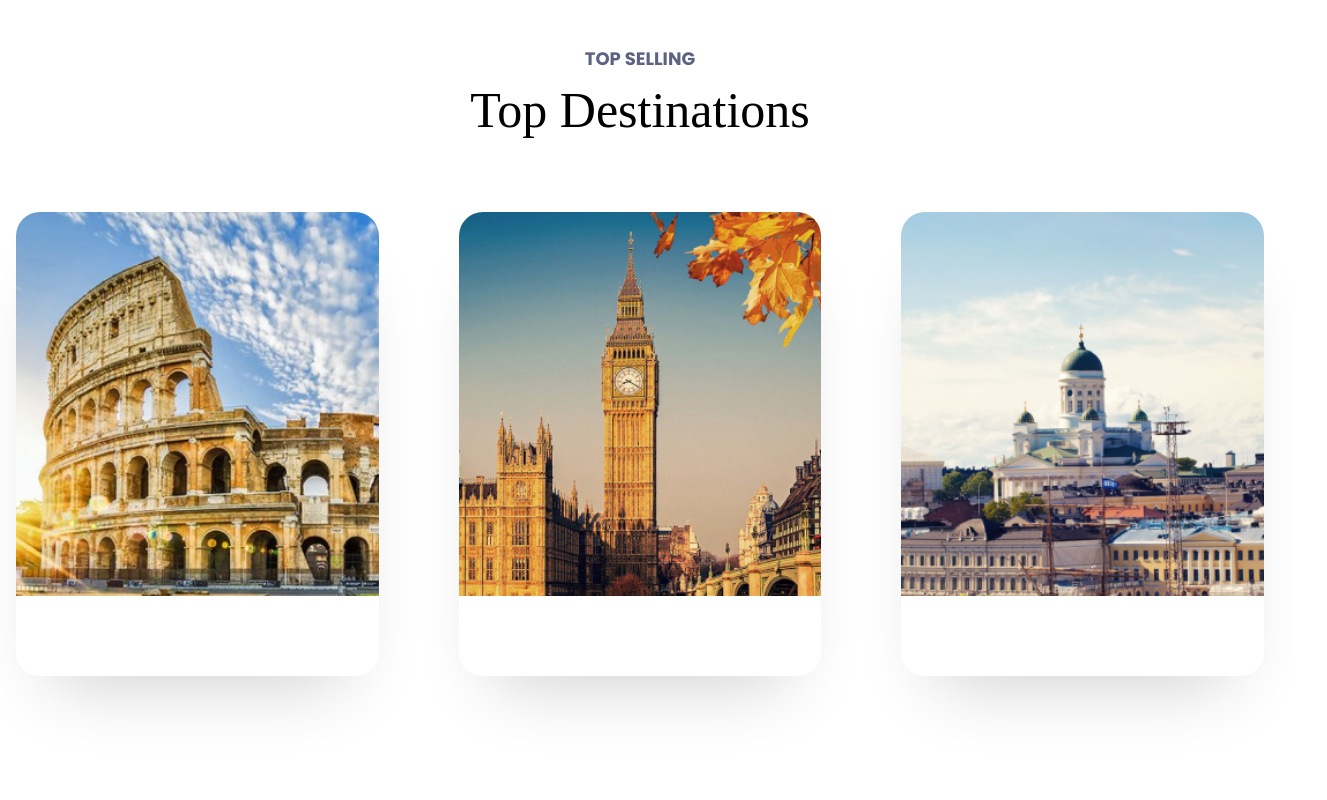
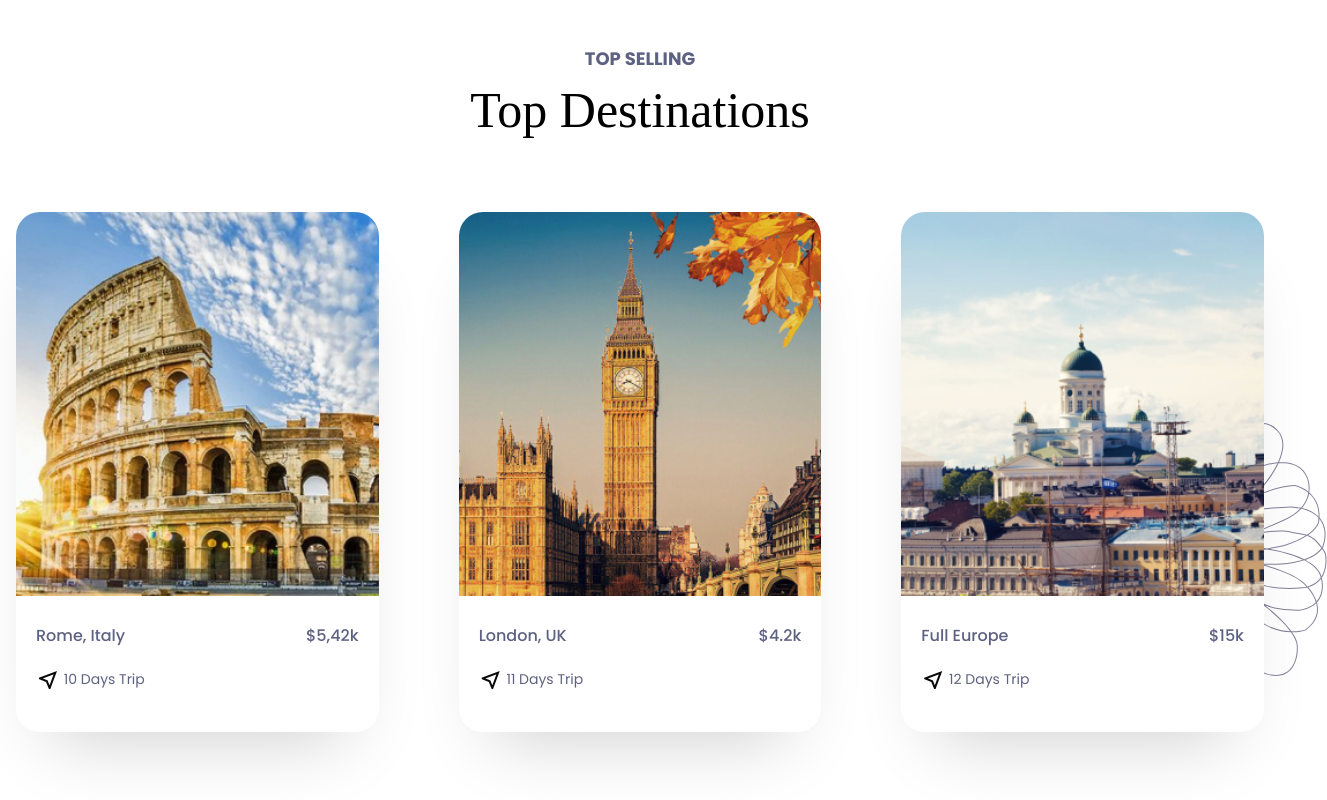
Before and after one commit to farreldev/slice_ui_next, a Next.js app: page / in a window 1280 px wide. Shown: the part 1368-2168 px from the top of the page, 1327 px wide, since content can reach past the window. Built offline with nearby package versions, Linux system fonts and the light colour scheme; a web font is replaced by a local one.

Commit message:
update section top selling

```diff
--- a/src/pages/_document.js
+++ b/src/pages/_document.js
@@ -6,6 +6,7 @@ export default function Document() {
 			<Head>
 				<link rel="preconnect" href="https://fonts.googleapis.com" />
 				<link rel="preconnect" href="https://fonts.gstatic.com" crossOrigin="true" />
+				<link rel="stylesheet" href="https://fonts.googleapis.com/css2?family=Material+Symbols+Outlined:opsz,wght,FILL,GRAD@48,400,1,0&display=optional" />
 				<link href="https://fonts.googleapis.com/css2?family=Open+Sans:wght@400;500;600&family=Poppins:wght@400;500;700&family=Volkhov:wght@700&display=swap" rel="stylesheet" />
 			</Head>
 			<body>
--- a/src/pages/index.js
+++ b/src/pages/index.js
@@ -5,6 +5,7 @@ import Link from "next/link";
 import DecorIntersect1 from "@/images/decor-intersect1.svg";
 import DecorTextUnderline from "@/images/text-hero-decore.svg";
 import DecorOrnament1 from "@/images/plus-collections.svg";
+import DecorSwirl1 from "@/images/decor-swirl.svg";
 import { Inter } from "@next/font/google";
 
 const inter = Inter({ subsets: ["latin"] });
@@ -140,31 +141,58 @@ export default function Home() {
 							<h3 className="uppercase font-sans font-semibold text-lg text-custom-body-text text-center">top selling</h3>
 							<h2 className="text-center font-serif text-[50px]">Top Destinations</h2>
 						</div>
-						<div>
+						<div className="relative">
+							<span className="absolute -right-[63px] bottom-14 -z-[1]">
+								<DecorSwirl1 />
+							</span>
 							<div className="grid grid-cols-3 gap-x-20">
-								<div className="overflow-hidden rounded-[24px] shadow-[0px_40px_70px_-35px_rgba(0,0,0,0.2)]">
+								<div className="overflow-hidden rounded-[24px] shadow-[0px_40px_70px_-35px_rgba(0,0,0,0.2)] group">
 									<div>
-										<figure className="overflow-y-hidden max-h-96">
-											<Image src="/img/italy.jpg" width={500} height={650} alt="Rome Italy" />
+										<figure className="overflow-hidden max-h-96">
+											<Image src="/img/italy.jpg" className="transition-all duration-500 scale-100 group-hover:scale-110" width={500} height={650} alt="Rome Italy" />
 										</figure>
 									</div>
-									<div className="bg-white p-10"></div>
+									<div className="bg-white px-5 py-7 text-custom-body-text">
+										<p className="flex justify-between font-sans font-medium mb-5">
+											<span>Rome, Italy</span>
+											<span>$5,42k</span>
+										</p>
+										<p className="text-sm mb-3">
+											<span className="material-symbols-outlined inline-block align-middle text-custom-black">near_me</span> 10 Days Trip
+										</p>
+									</div>
 								</div>
-								<div className="overflow-hidden rounded-[24px] shadow-[0px_40px_70px_-35px_rgba(0,0,0,0.2)]">
+								<div className="overflow-hidden rounded-[24px] shadow-[0px_40px_70px_-35px_rgba(0,0,0,0.2)] group">
 									<div>
-										<figure className="overflow-y-hidden max-h-96">
-											<Image src="/img/london.jpg" width={500} height={600} alt="Rome Italy" />
+										<figure className="overflow-hidden max-h-96">
+											<Image src="/img/london.jpg" className="transition-all duration-500 scale-100 group-hover:scale-110" width={500} height={600} alt="Rome Italy" />
 										</figure>
 									</div>
-									<div className="bg-white p-10"></div>
+									<div className="bg-white px-5 py-7 text-custom-body-text">
+										<p className="flex justify-between font-sans font-medium mb-5">
+											<span>London, UK</span>
+											<span>$4.2k</span>
+										</p>
+										<p className="text-sm mb-3">
+											<span className="material-symbols-outlined inline-block align-middle text-custom-black">near_me</span> 11 Days Trip
+										</p>
+									</div>
 								</div>
-								<div className="overflow-hidden rounded-[24px] shadow-[0px_40px_70px_-35px_rgba(0,0,0,0.2)]">
+								<div className="overflow-hidden rounded-[24px] shadow-[0px_40px_70px_-35px_rgba(0,0,0,0.2)] group">
 									<div>
-										<figure className="overflow-y-hidden max-h-96">
-											<Image src="/img/europe.jpg" width={500} height={600} alt="Rome Italy" />
+										<figure className="overflow-hidden max-h-96">
+											<Image src="/img/europe.jpg" className="transition-all duration-500 scale-100 group-hover:scale-110" width={500} height={600} alt="Rome Italy" />
 										</figure>
 									</div>
-									<div className="bg-white p-10"></div>
+									<div className="bg-white px-5 py-7 text-custom-body-text">
+										<p className="flex justify-between font-sans font-medium mb-5">
+											<span>Full Europe</span>
+											<span>$15k</span>
+										</p>
+										<p className="text-sm mb-3">
+											<span className="material-symbols-outlined inline-block align-middle text-custom-black">near_me</span> 12 Days Trip
+										</p>
+									</div>
 								</div>
 							</div>
 						</div>
--- a/tailwind.config.js
+++ b/tailwind.config.js
@@ -19,6 +19,7 @@ module.exports = {
 				"custom-purple": "#D5AEE4",
 				"custom-milk": "#FFF1DA",
 				"custom-body-text": "#5E6282",
+				"custom-black": "#080809",
 			},
 			container: {
 				center: true,
```
Also changed, not shown: src/images/decor-swirl.svg (added).
